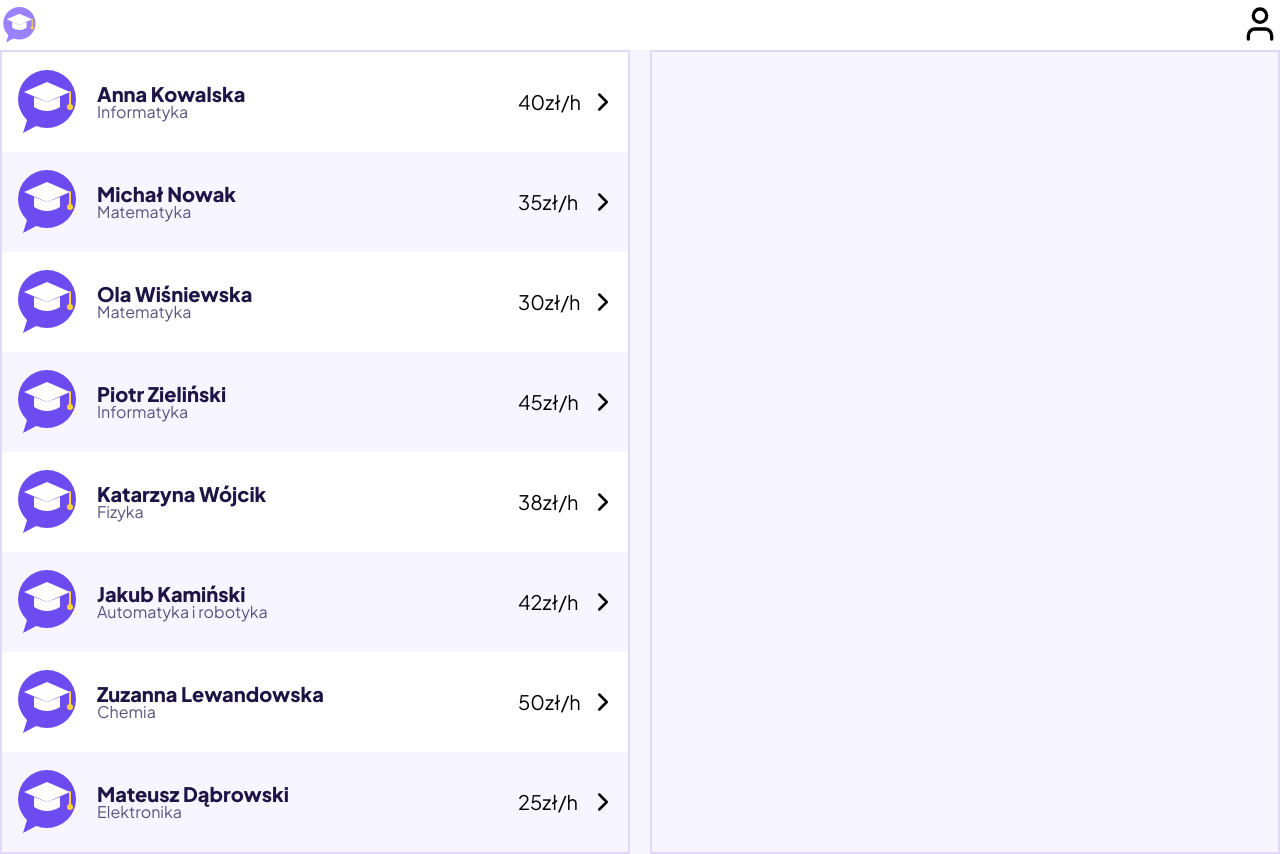
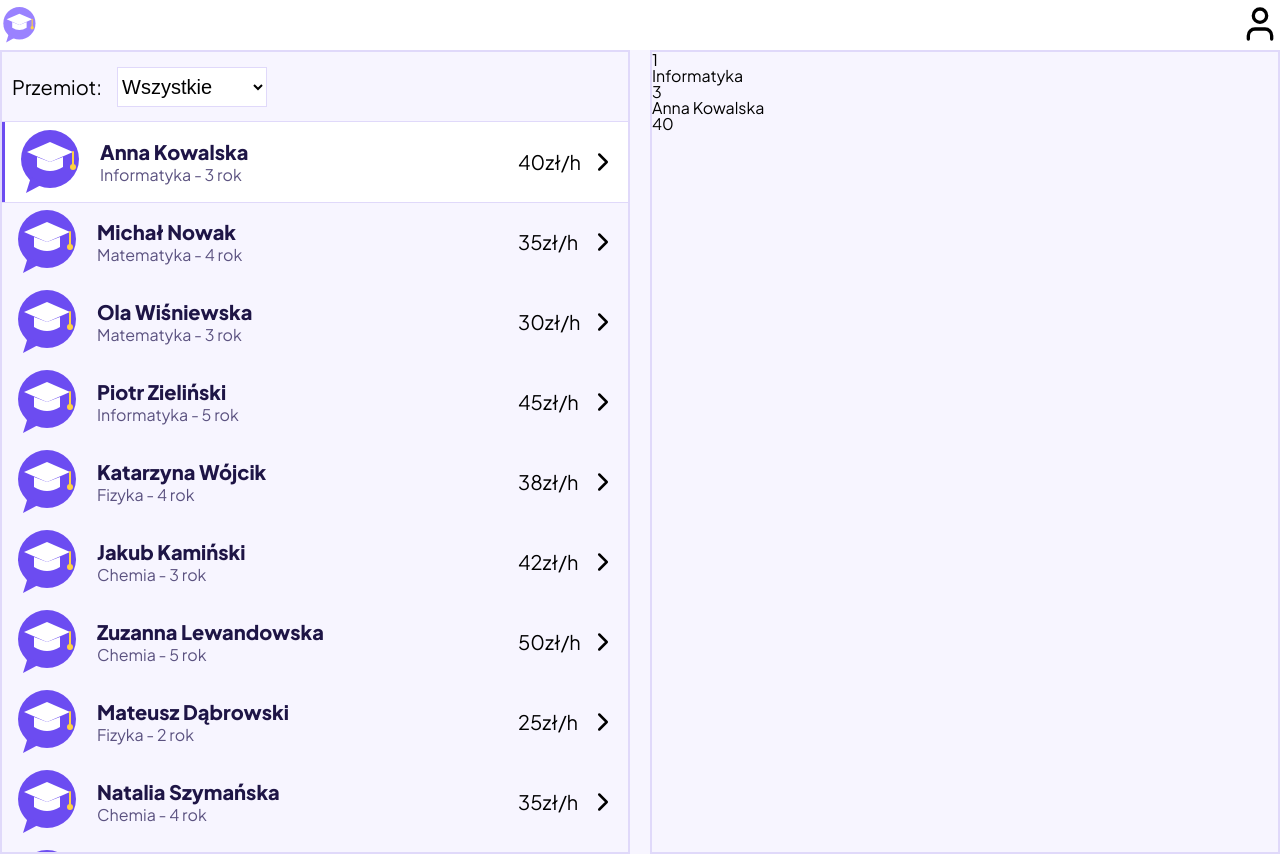
Before and after one commit to jakub452/mentorio-app, a React (Vite) app: page /home in a window 1280 px wide. Built offline with nearby package versions, Linux system fonts and the light colour scheme.

Commit message:
Added: Filtering system for majors, Selecting tutors displays thier information on right panel,

```diff
--- /dev/null
+++ b/src/components/DetailsPanel/DetailsPanel.jsx
@@ -0,0 +1,15 @@
+import React from 'react'
+
+const DetailsPanel = ({ tutor }) => {
+  return (
+    <div>
+        <p>{tutor.id}</p>
+        <p>{tutor.major}</p>
+        <p>{tutor.year}</p>
+        <p>{tutor.name}</p>
+        <p>{tutor.price}</p>
+    </div>
+  )
+}
+
+export default DetailsPanel
--- a/src/components/PanelList/PanelList.jsx
+++ b/src/components/PanelList/PanelList.jsx
@@ -2,22 +2,24 @@ import { ChevronRight } from 'lucide-react'
 import styles from './PanelList.module.css'
 
 
-const PanelList = ({ tutor }) => {
+const PanelList = ({ tutor, onSelect, isActive }) => {
 
 
   return (
-    <div className={styles.card}>
+    <div className={`${isActive ? styles.active : ''}`}>
+      <button className={styles.button} onClick={onSelect}>
         <div className={styles.left}>
           <img className={styles.icon} src={tutor.image} alt={`${tutor.name}'s photo`} />
           <div className={styles.info}>
             <p className={styles.name}>{tutor.name}</p>
-          <p className={styles.major}>{tutor.major}</p>
+            <p className={styles.major}>{`${tutor.major} - ${tutor.year} rok`}</p>
           </div>
         </div>
         <div className={styles.right}>
           <p className={styles.price}>{`${tutor.price}zł/h`}</p>
-        <ChevronRight size={30}/>
+          <ChevronRight size={30} />
         </div>
+      </button>
     </div>
   )
 }
--- a/src/components/PanelList/PanelList.module.css
+++ b/src/components/PanelList/PanelList.module.css
@@ -1,43 +1,70 @@
-.icon{
+.icon {
     width: 70px;
 }
-.card{
+
+
+.card:nth-of-type(odd) {
+    background-color: var(--surface);
+}
+
+.left {
+    display: flex;
+    align-items: center;
+    justify-content: center;
+    gap: 15px;
+}
+
+.name {
+    font-size: var(--fs-l);
+    font-weight: bold;
+    color: var(--text);
+}
+
+.major {
+    font-size: var(--fs-m);
+    color: var(--text-muted);
+}
+
+.right {
+    display: flex;
+    align-items: center;
+    justify-content: space-between;
+    width: 100px;
+    line-height: 1;
+}
+.info{
+    display: flex;
+    align-items: start;
+    justify-content: center;
+    flex-direction: column;
+}
+.price {
+    font-size: var(--fs-l);
+}
+
+.price svg {
+    display: block;
+    flex: none;
+}
+
+.button {
+    background: none;
+    outline: none;
+    border: none;
     display: flex;
     align-items: center;
     justify-content: space-between;
     gap: 10px;
     height: 80px;
     padding: 10px;
+    width: 100%;
+    cursor: pointer;
 }
-.card:nth-of-type(odd){
+.button:hover{
+    outline: 1px solid var(--border);
+}
+.active{
+    outline: 1px solid var(--border);
+    border-left: 3px solid var(--accent);
     background-color: var(--surface);
 }
-.left{
-    display: flex;
-    align-items: center;
-    justify-content: center;
-    gap: 15px;
-}
-.name{
-    font-size: var(--fs-l);
-    font-weight: bold;
-    color: var(--text);
-}
-.major{
-    font-size: var(--fs-m);
-    color: var(--text-muted);
-}
-.right{
-    display: flex;
-    align-items: center;
-    justify-content: space-between;
-    width: 100px;
-    line-height: 1;
-}
-.price{
-    font-size: var(--fs-l);
-}
-.price svg{
-    display: block;
-    flex: none;
-}
--- a/src/data/fakeApi.js
+++ b/src/data/fakeApi.js
@@ -45,7 +45,7 @@ export const fakeApi = [
         id: 6,
         image: testIcon,
         name: "Jakub Kamiński",
-        major: "Automatyka i robotyka",
+        major: "Chemia",
         year: 3,
         price: 42,
     },
@@ -61,7 +61,7 @@ export const fakeApi = [
         id: 8,
         image: testIcon,
         name: "Mateusz Dąbrowski",
-        major: "Elektronika",
+        major: "Fizyka",
         year: 2,
         price: 25,
     },
@@ -69,7 +69,7 @@ export const fakeApi = [
         id: 9,
         image: testIcon,
         name: "Natalia Szymańska",
-        major: "Ekonomia",
+        major: "Chemia",
         year: 4,
         price: 35,
     },
@@ -85,7 +85,7 @@ export const fakeApi = [
         id: 11,
         image: testIcon,
         name: "Wiktoria Kozłowska",
-        major: "Biotechnologia",
+        major: "Chemia",
         year: 3,
         price: 40,
     },
@@ -93,7 +93,7 @@ export const fakeApi = [
         id: 12,
         image: testIcon,
         name: "Szymon Jankowski",
-        major: "Budownictwo",
+        major: "Fizyka",
         year: 5,
         price: 55,
     },
--- a/src/index.css
+++ b/src/index.css
@@ -1,7 +1,6 @@
 @import url('https://fonts.googleapis.com/css2?family=Plus+Jakarta+Sans:wght@400;600;800&display=swap');
 :root {
   color-scheme: light dark;
-
   --font: 'Plus Jakarta Sans', system-ui, sans-serif;
   --fs-s: 13px;
   --fs-m: 16px;
--- a/src/pages/Main.jsx
+++ b/src/pages/Main.jsx
@@ -2,22 +2,41 @@ import { useState } from 'react'
 import PanelList from '../components/PanelList/PanelList'
 import { fakeApi } from '../data/fakeApi'
 import styles from './Main.module.css'
+import DetailsPanel from '../components/DetailsPanel/DetailsPanel'
 
 const Main = () => {
 
+  const [filter, setFilter] = useState("Wszystko");
+  const [selected, setSelected] = useState(null)
+
+  const majors = [...new Set(fakeApi.map(t => t.major))].sort()
+  const filteredFakeApi = filter === "Wszystko" ? fakeApi : fakeApi.filter(t => t.major === filter)
+
+  const tutor = filteredFakeApi.find(t => t.id === selected) ?? filteredFakeApi.at(0)
 
   return (
     <div className={styles.main}>
       <div className={styles.wrapper}>
         <div className={styles.panel}>
+          <div className={styles.filter}>
+            <p>Przemiot:</p>
+            <select className={styles.filterInput} name="filter" id="filter" value={filter} onChange={e => setFilter(e.target.value)}>
+              <option value="Wszystko">Wszystkie</option>
+              {
+                majors.map(m => (
+                  <option key={m} value={m}>{m}</option>
+                ))
+              }
+            </select>
+          </div>
           {
-            fakeApi.map(t => (
-              <PanelList tutor={t}/>
+            filteredFakeApi.map(t => (
+              <PanelList key={t.id} tutor={t} onSelect={() => setSelected(t.id)} isActive={t.id === tutor.id}/>
             ))
           }
         </div>
         <div className={styles.panel}>
-
+          <DetailsPanel tutor={tutor}/>
         </div>
       </div>
     </div>
--- a/src/pages/Main.module.css
+++ b/src/pages/Main.module.css
@@ -20,3 +20,22 @@
     overflow-y: scroll;
     overflow: auto;
 }
+
+.filter{
+    display: flex;
+    align-items: center;
+    justify-content: start;
+    padding: 10px;
+    gap: 15px;
+
+    height: 50px;
+    font-size: var(--fs-l);
+}
+.filterInput{
+    background-color: var(--surface);
+    height: 40px;
+    width: 150px;
+    border: 1px solid var(--border);
+
+    font-size: var(--fs-l);
+}
```
Also changed, not shown: src/components/DetailsPanel/DetailsPanel.module.css (added). Lines whose indentation alone changed are shown as unchanged.
